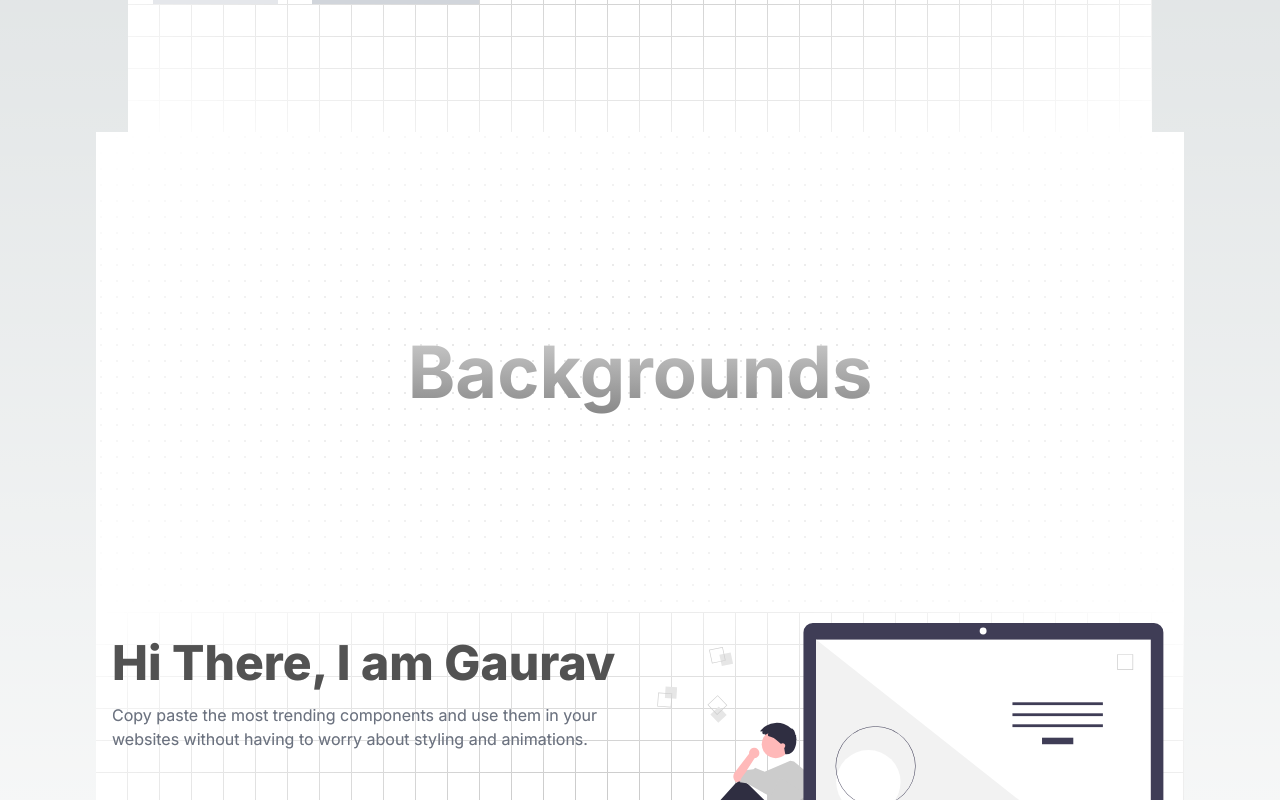
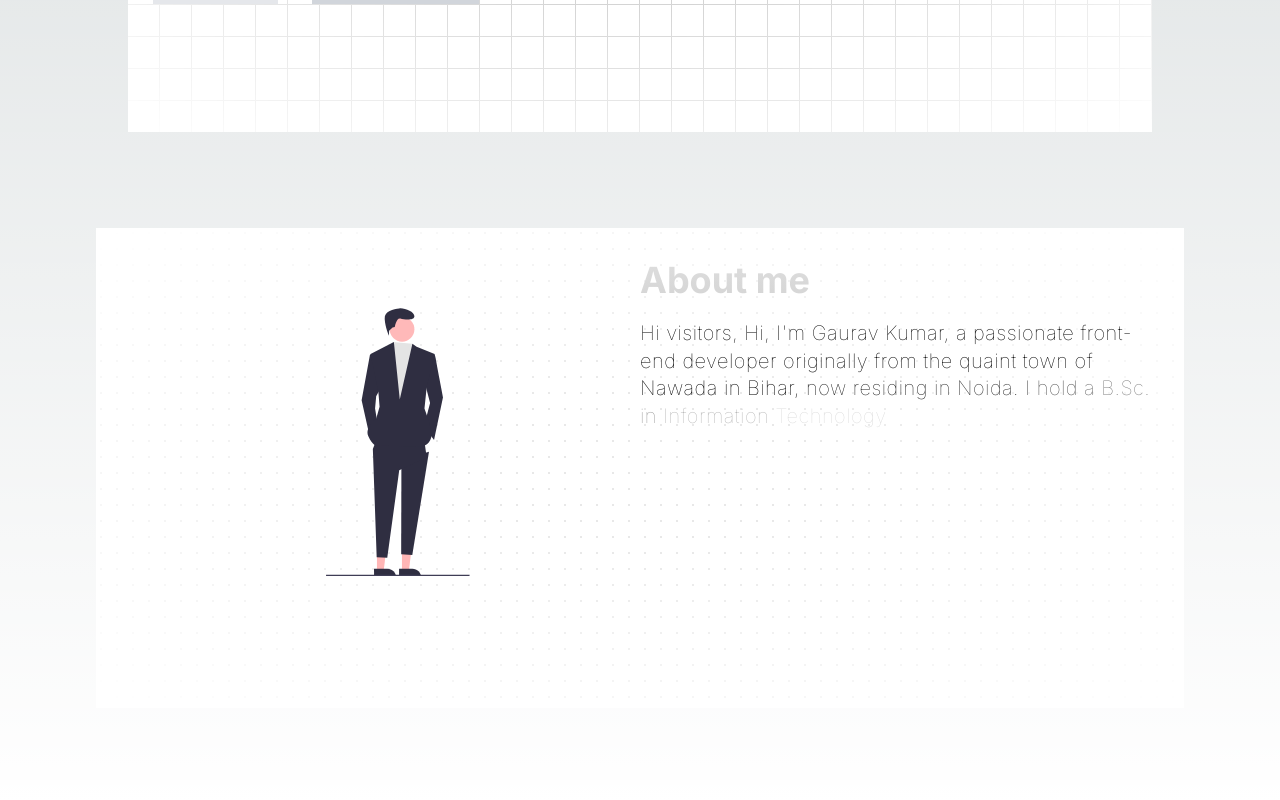
Before and after one commit to i-m-Gaurav/Portfolio, a Next.js app: page / in a window 1280 px wide. Shown: the part 540-1340 px from the top of the page. Built offline with nearby package versions, Linux system fonts and the light colour scheme.

Commit message:
chore: Update DotBackgroundDemo component to include image and text generation

```diff
--- a/app/page.tsx
+++ b/app/page.tsx
@@ -8,7 +8,6 @@ export default function Home() {
 
      <Hero/>
      <DotBackgroundDemo/>
-     <GridBackgroundDemo/>
 
     </main>
   );
--- a/components/ui/DotBackgroundDemo.tsx
+++ b/components/ui/DotBackgroundDemo.tsx
@@ -1,13 +1,32 @@
 import React from "react";
+import Image from "next/image";
+import { TextGenerateEffectDemo } from "./textgenerate";
 
 export function DotBackgroundDemo() {
   return (
-    <div className="h-[30rem] w-full dark:bg-black bg-white  dark:bg-dot-white/[0.2] bg-dot-black/[0.2] relative flex items-center justify-center">
+    <div className="h-[30rem] w-full dark:bg-black bg-white  dark:bg-dot-white/[0.2] bg-dot-black/[0.2] relative max-w-7xl mx-auto mt-24 px-4 sm:px-6 lg:px-8 ">
       {/* Radial gradient for the container to give a faded look */}
       <div className="absolute pointer-events-none inset-0 flex items-center justify-center dark:bg-black bg-white [mask-image:radial-gradient(ellipse_at_center,transparent_20%,black)]"></div>
-      <p className="text-4xl sm:text-7xl font-bold relative z-20 bg-clip-text text-transparent bg-gradient-to-b from-neutral-200 to-neutral-500 py-8">
-        Backgrounds
-      </p>
+      <div className=" sm: text-4xl font-bold relative z-20 bg-clip-text text-transparent bg-gradient-to-b from-neutral-200 to-neutral-500 py-8">
+        <div className="flex ">
+            <div className="w-1/2">
+
+                <Image
+                    src="/about.svg"
+                    alt="hero"
+                    width={50}
+                    height={50}
+                    layout="responsive"
+                />
+
+            </div>
+            <div className="w-1/2">
+            <h1 className="mb-5">About me</h1>
+            <TextGenerateEffectDemo/>
+
+            </div>
+        </div>
+      </div>
     </div>
   );
 }
--- /dev/null
+++ b/components/ui/text-generate-effect.tsx
@@ -0,0 +1,54 @@
+"use client";
+import { useEffect } from "react";
+import { motion, stagger, useAnimate } from "framer-motion";
+import { cn } from "@/utils/cn";
+
+export const TextGenerateEffect = ({
+  words,
+  className,
+}: {
+  words: string;
+  className?: string;
+}) => {
+  const [scope, animate] = useAnimate();
+  let wordsArray = words.split(" ");
+  useEffect(() => {
+    animate(
+      "span",
+      {
+        opacity: 1,
+      },
+      {
+        duration: 2,
+        delay: stagger(0.2),
+      }
+    );
+  }, [scope.current]);
+
+  const renderWords = () => {
+    return (
+      <motion.div ref={scope}>
+        {wordsArray.map((word, idx) => {
+          return (
+            <motion.span
+              key={word + idx}
+              className="dark:text-white text-black opacity-0"
+            >
+              {word}{" "}
+            </motion.span>
+          );
+        })}
+      </motion.div>
+    );
+  };
+
+  return (
+    <div className={cn("font-thin", className)}>
+      <div className="mt-4">
+        <div className=" dark:text-white text-black text-xl leading-snug tracking-wide">
+          {renderWords()}
+        </div>
+      </div>
+    </div>
+  );
+};
--- /dev/null
+++ b/components/ui/textgenerate.tsx
@@ -0,0 +1,19 @@
+"use client";
+import { TextGenerateEffect } from "../ui/text-generate-effect";
+
+const words = `Hi visitors, Hi, I'm Gaurav Kumar, a passionate front-end developer
+originally from the quaint town of Nawada in Bihar, now residing in
+Noida. I hold a B.Sc. in Information Technology from Magadh
+University, Bihar, and a Master's in Computer Applications from Guru
+Ghasidas Central University, Bilaspur, Chhattisgarh. With a strong
+enthusiasm for front-end development, I have honed my skills in the
+MERN stack through various personal and full-stack projects. My
+hands-on experience and dedication to coding drive my continuous
+learning and improvement. I'm currently seeking an entry-level
+position at a leading MNC or a dynamic startup where I can contribute
+and grow.
+`;
+
+export function TextGenerateEffectDemo() {
+  return <TextGenerateEffect words={words} />;
+}
```
Also changed, not shown: public/about.svg (added).
